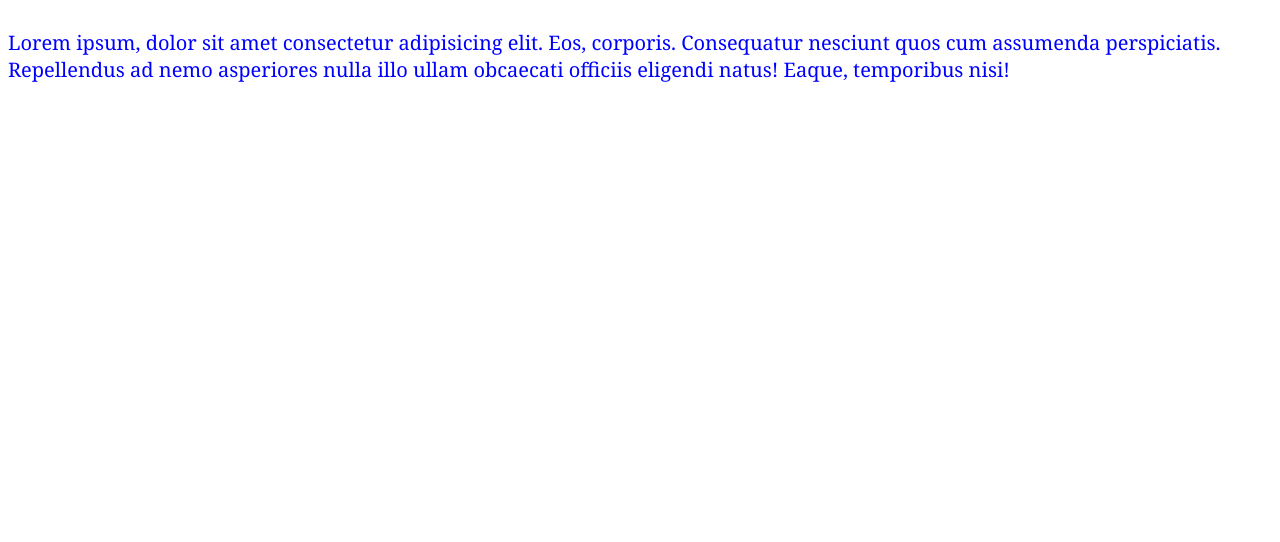
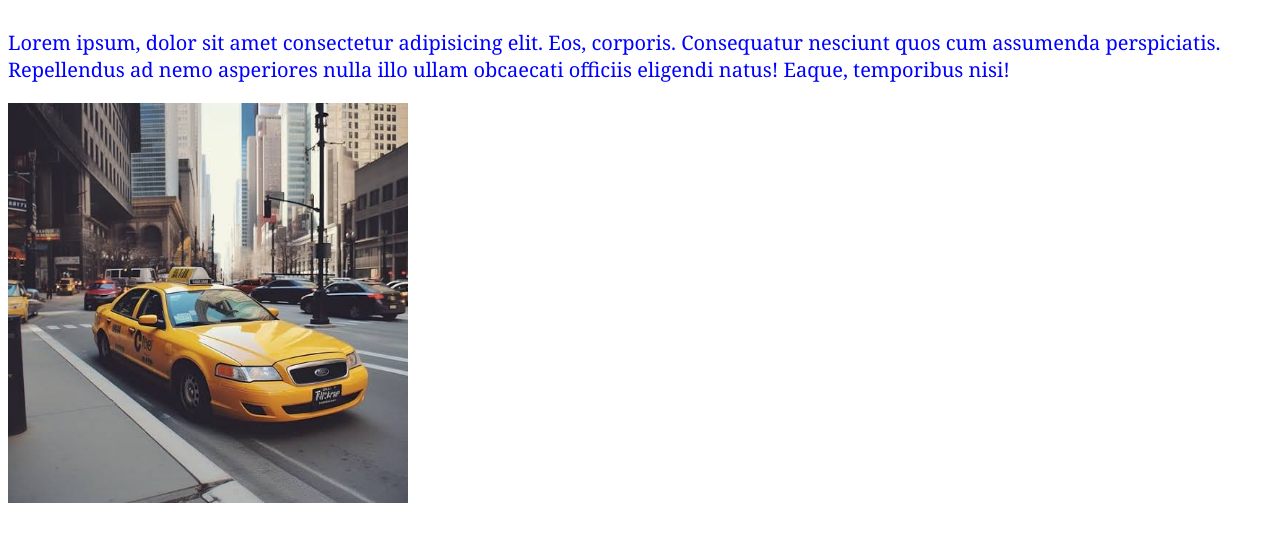
Before and after one commit to davidomooba/UIcreation, a plain HTML site: page index.html in a window 1280 px wide. Shown: the part 90-632 px from the top of the page. Drawn offline with Linux system fonts and the light colour scheme.

Commit message:
added an image

```diff
--- a/index.html
+++ b/index.html
@@ -9,5 +9,6 @@
 <body>
     <h1>Hello, Flip to tech</h1>
     <p>Lorem ipsum, dolor sit amet consectetur adipisicing elit. Eos, corporis. Consequatur nesciunt quos cum assumenda perspiciatis. Repellendus ad nemo asperiores nulla illo ullam obcaecati officiis eligendi natus! Eaque, temporibus nisi!</p>
+    <img src="images/Taxi.jpeg" alt="">
 </body>
 </html>
--- a/style.css
+++ b/style.css
@@ -7,3 +7,6 @@ p{
     font-size: 20px;
     font-family: Georgia, 'Times New Roman', Times, serif;
 }
+img{
+    width: 400px;
+}
```
Also changed, not shown: images/Taxi.jpeg (added).
